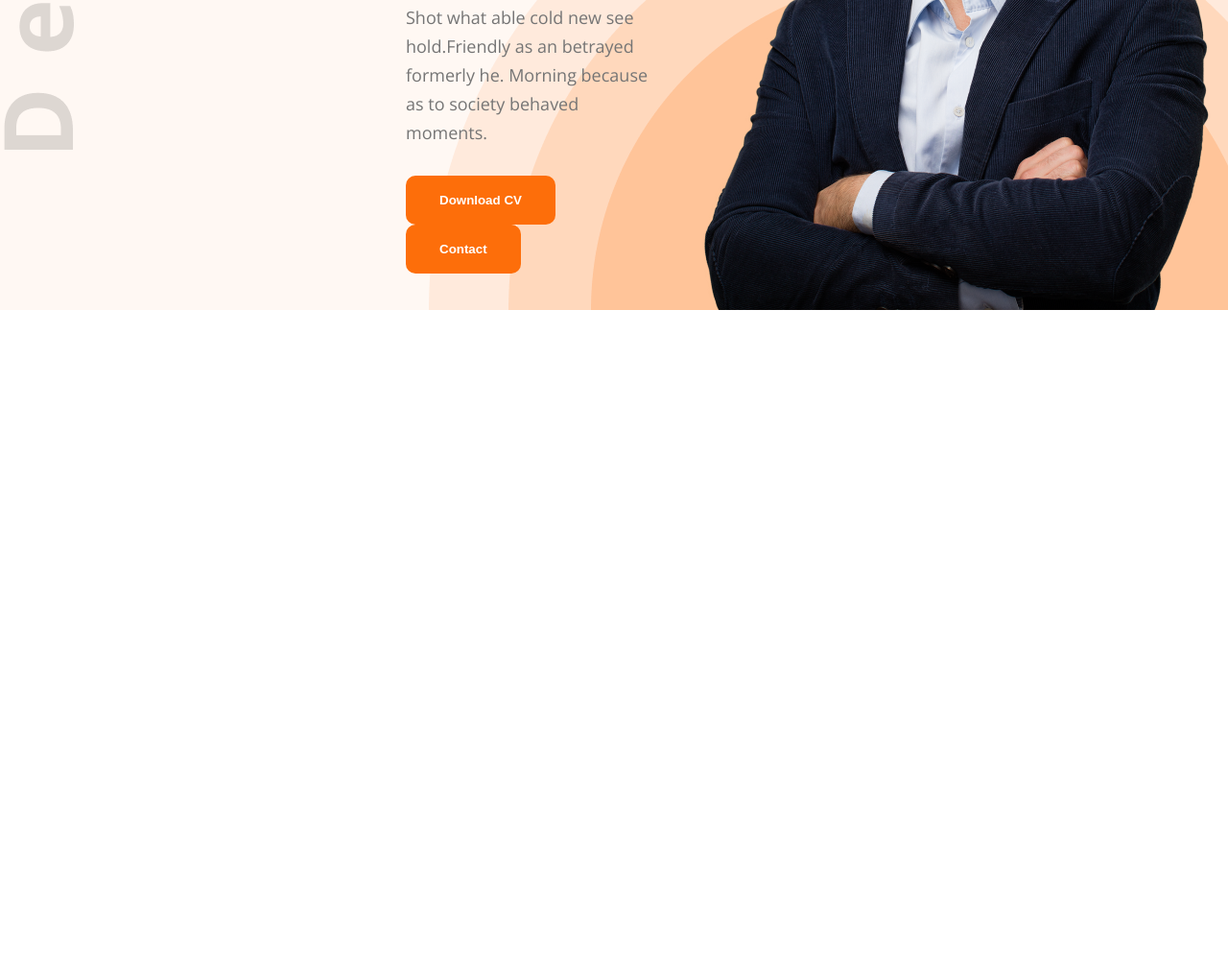
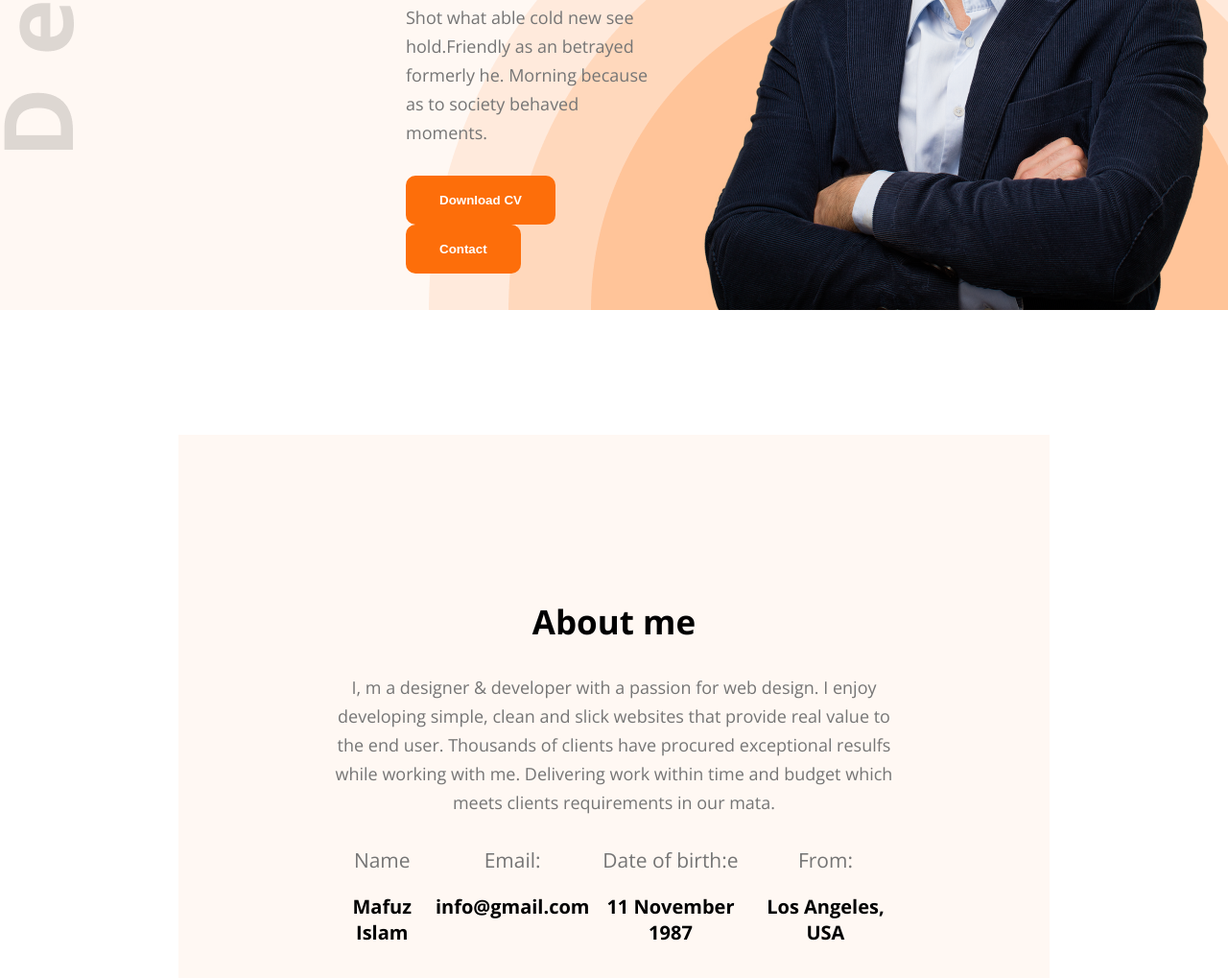
Before and after one commit to Mafuz6T9/example-portfolio, a plain HTML site: page index.html in a window 1280 px wide. Shown: the part 607-1626 px from the top of the page at 96% size. Before the commit the page ends 930 px from the top, so only its background shows below. Drawn offline with nearby package versions, Linux system fonts and the light colour scheme.

Commit message:
about desing acroding figma file

```diff
--- a/index.html
+++ b/index.html
@@ -36,5 +36,30 @@
             </div>
         </section>
     </header>
+    <section id="about">
+        <div class=section-heading>
+            <div>
+            <h2>About me</h2>
+            <p>I, m a designer & developer with a passion for web design. I enjoy developing simple, clean and slick websites that provide real value to the end user. Thousands of clients have procured exceptional resulfs while working with me. Delivering work within time and budget which meets clients requirements in our mata.</p>
+        </div>
+        <div class="about-info">
+            <div class="info-card">
+                <p>Name</p>
+                <h4>Mafuz Islam</h4>
+            </div>
+        <div class="info-card">
+            <p>Email:</p>
+            <h4>info@gmail.com</h4>
+        </div>
+        <div class="info-card">
+            <p>Date of birth:e</p>
+            <h4>11 November 1987</h4>
+        </div>
+        <div class="info-card">
+            <p>From:</p>
+            <h4>Los Angeles, USA</h4>
+        </div>
+        </div>
+    </section>
 </body>
 </html>
--- a/style.css
+++ b/style.css
@@ -28,6 +28,21 @@
     color:white;
     border-radius: 10px;
     cursor: pointer;
+}
+.section-heading{
+    max-width: 827px;
+    text-align: center;
+}
+.section-heading h2{
+    font-size: 35px;
+    margin-bottom: 30px;
+
+}
+.section-heading p {
+    font-size: 18px;
+    margin-bottom: 30px;
+    line-height: 30px;
+    color: #757575;
 }
 /* main style */
 header {
@@ -94,3 +109,29 @@
     max-width: 585px;
     vertical-align: middle;
 }
+#about{
+    padding-top: 130px;
+
+}
+#about .section-heading{
+    width: 71%;
+    max-width: 1140px;
+    margin: 0 auto;
+    text-align: center;
+    background-color: #FFF8F3;
+    padding: 171px 157px;
+}
+#about .section-heading .about-info{
+    display:flex;
+    justify-content: space-around;
+}
+.about-info .info-card p{
+    font-size: 21px;
+    margin-bottom: 20px;
+    line-height: 30px;
+    color: #757575;
+}
+.about-info .info-card h4{
+    font-size: 20px;
+
+}
```
